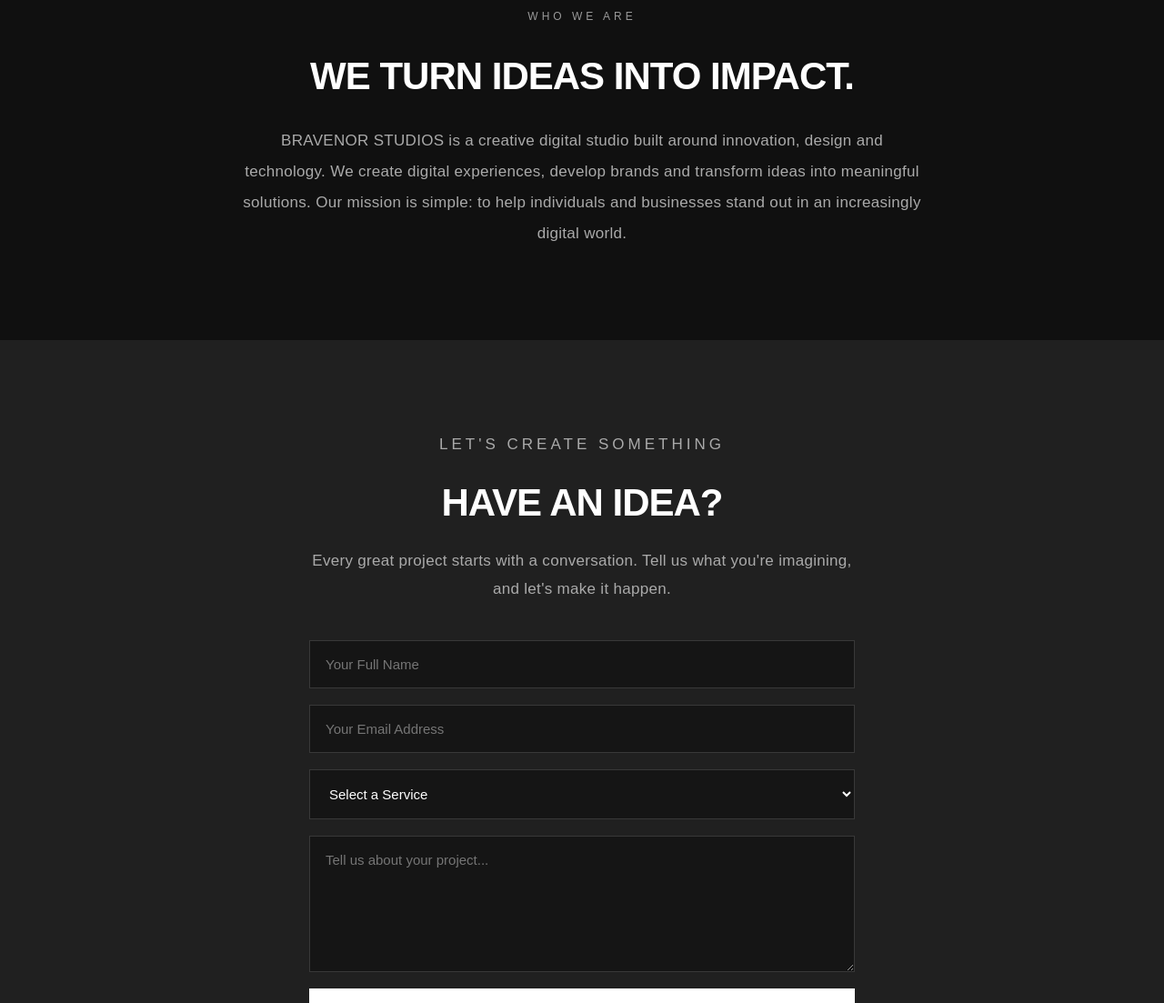
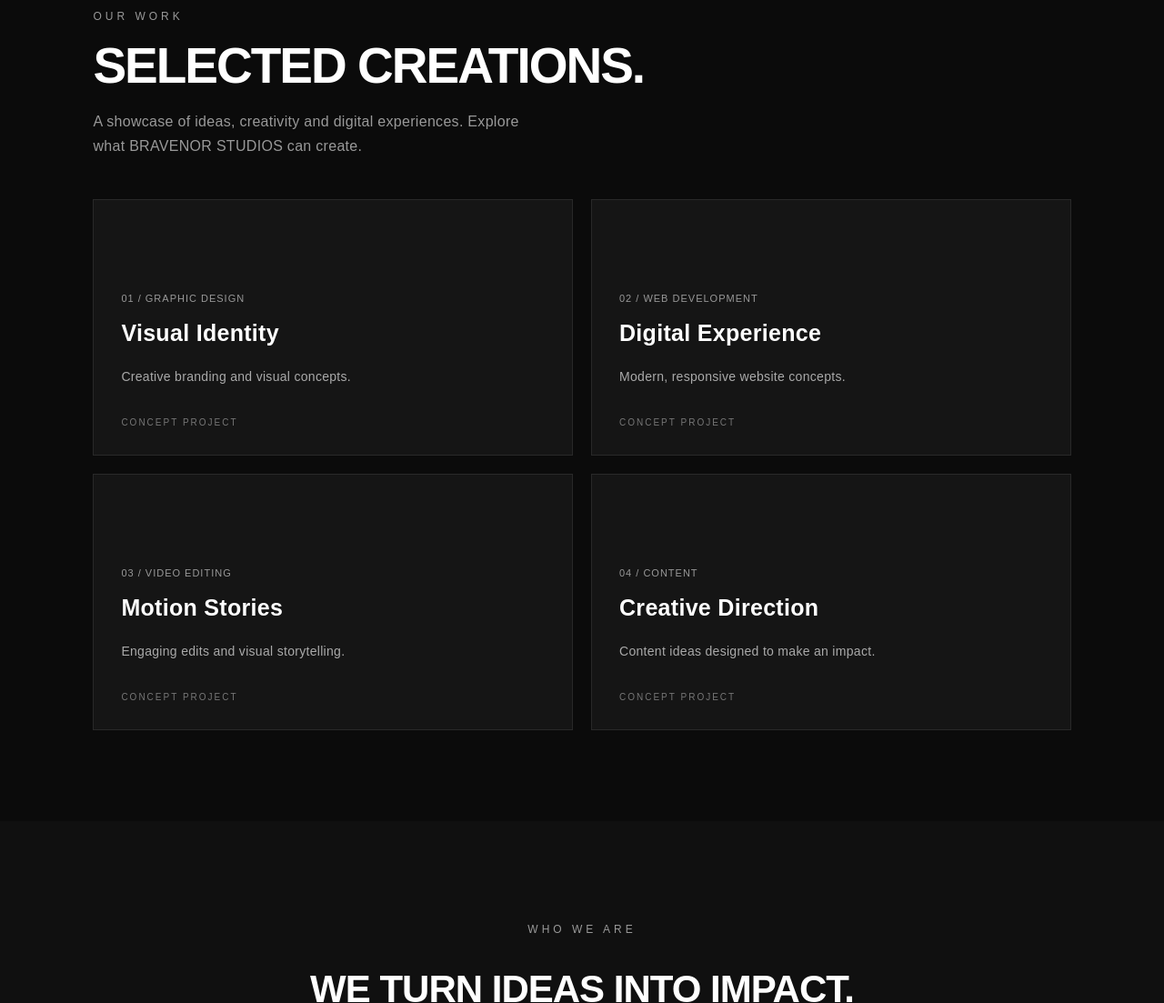
Before and after one commit to ikusikaoluwadarasimi-debug/bravenor-studios, a plain HTML site: page index.html in a window 1280 px wide. Shown: the part 1740-2843 px from the top of the page at 91% size. Drawn offline with Linux system fonts and the light colour scheme.

Commit message:
Add files via upload

```diff
--- a/index.html
+++ b/index.html
@@ -86,6 +86,44 @@
 
 </section>
 
+<section class="portfolio" id="portfolio">
+    <p class="section-tag">OUR WORK</p>
+    <h2>SELECTED CREATIONS.</h2>
+    <p class="portfolio-intro">
+        A showcase of ideas, creativity and digital experiences.
+        Explore what BRAVENOR STUDIOS can create.
+    </p>
+
+    <div class="portfolio-grid">
+        <div class="portfolio-card">
+            <span>01 / GRAPHIC DESIGN</span>
+            <h3>Visual Identity</h3>
+            <p>Creative branding and visual concepts.</p>
+            <small>CONCEPT PROJECT</small>
+        </div>
+
+        <div class="portfolio-card">
+            <span>02 / WEB DEVELOPMENT</span>
+            <h3>Digital Experience</h3>
+            <p>Modern, responsive website concepts.</p>
+            <small>CONCEPT PROJECT</small>
+        </div>
+
+        <div class="portfolio-card">
+            <span>03 / VIDEO EDITING</span>
+            <h3>Motion Stories</h3>
+            <p>Engaging edits and visual storytelling.</p>
+            <small>CONCEPT PROJECT</small>
+        </div>
+
+        <div class="portfolio-card">
+            <span>04 / CONTENT</span>
+            <h3>Creative Direction</h3>
+            <p>Content ideas designed to make an impact.</p>
+            <small>CONCEPT PROJECT</small>
+        </div>
+    </div>
+</section>
 
 <section class="about" id="about">
 
--- a/style.css
+++ b/style.css
@@ -497,3 +497,79 @@ footer .copyright {
     background: #bbb;
     transform: translateY(-3px);
 }
+
+/* PORTFOLIO SECTION */
+.portfolio {
+    padding: 100px 8%;
+    background: #0b0b0b;
+    color: #fff;
+}
+
+.portfolio h2 {
+    font-size: clamp(32px, 5vw, 55px);
+    margin: 15px 0;
+    letter-spacing: -2px;
+}
+
+.portfolio-intro {
+    color: #999;
+    max-width: 500px;
+    line-height: 1.7;
+    margin-bottom: 45px;
+}
+
+.portfolio-grid {
+    display: grid;
+    grid-template-columns: repeat(2, 1fr);
+    gap: 20px;
+}
+
+.portfolio-card {
+    min-height: 220px;
+    padding: 30px;
+    background: #151515;
+    border: 1px solid #292929;
+    display: flex;
+    flex-direction: column;
+    justify-content: flex-end;
+    transition: 0.3s ease;
+}
+
+.portfolio-card:hover {
+    background: #202020;
+    transform: translateY(-5px);
+}
+
+.portfolio-card span {
+    color: #999;
+    font-size: 11px;
+    letter-spacing: 1px;
+}
+
+.portfolio-card h3 {
+    font-size: 25px;
+    margin: 18px 0 8px;
+}
+
+.portfolio-card p {
+    color: #aaa;
+    font-size: 14px;
+    line-height: 1.6;
+}
+
+.portfolio-card small {
+    color: #777;
+    font-size: 10px;
+    letter-spacing: 2px;
+    margin-top: 20px;
+}
+
+@media (max-width: 650px) {
+    .portfolio-grid {
+        grid-template-columns: 1fr;
+    }
+
+    .portfolio {
+        padding: 75px 6%;
+    }
+}
```
